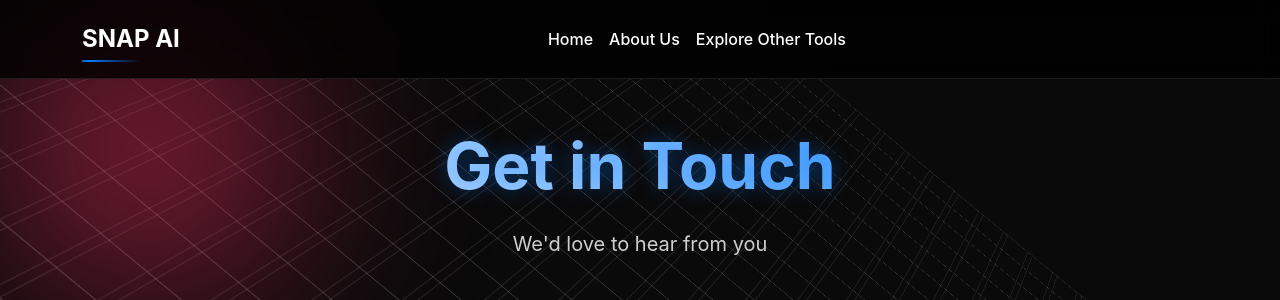
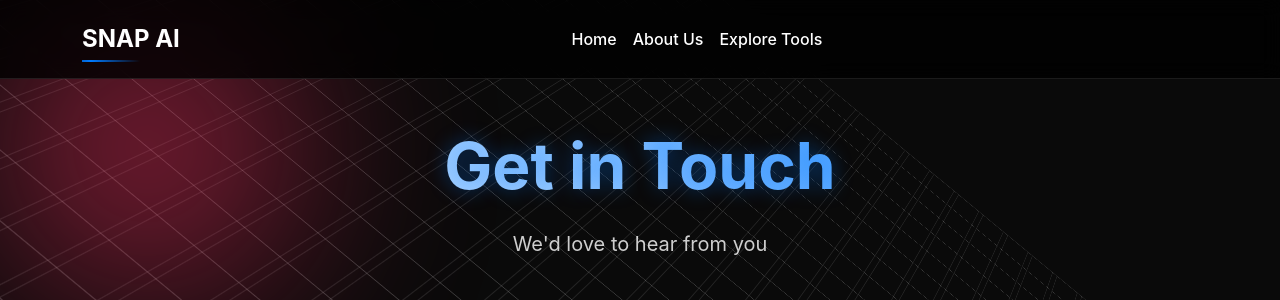
Before and after one commit to SohamMedley/SohamSEMiniProject, a Flask app: page /contact_us in a window 1280 px wide. Shown: the top 300 px of the page. Run offline with Flask 3, Linux system fonts and the light colour scheme; some libraries are stand-ins or nearby versions.

Commit message:
Update contact_us.html

```diff
--- a/templates/contact_us.html
+++ b/templates/contact_us.html
@@ -307,7 +307,7 @@
                     <a class="nav-link" href="{{ url_for('about_us') }}">About Us</a>
                 </li>
                 <li class="nav-item">
-                    <a class="nav-link" href="{{ url_for('explore_tools') }}">Explore Other Tools</a>
+                    <a class="nav-link" href="{{ url_for('explore_tools') }}">Explore Tools</a>
                 </li>
             </ul>
         </div>
```
